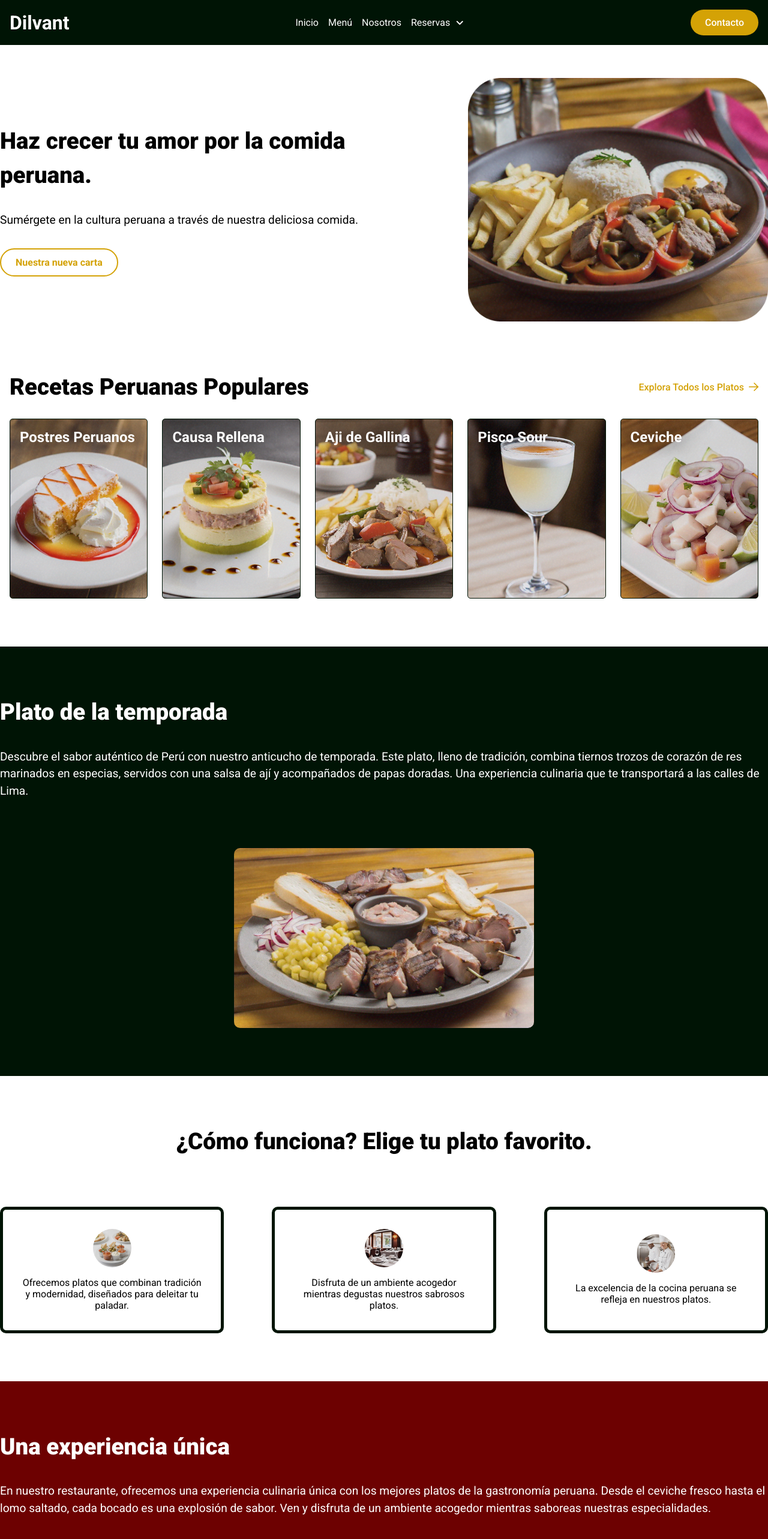
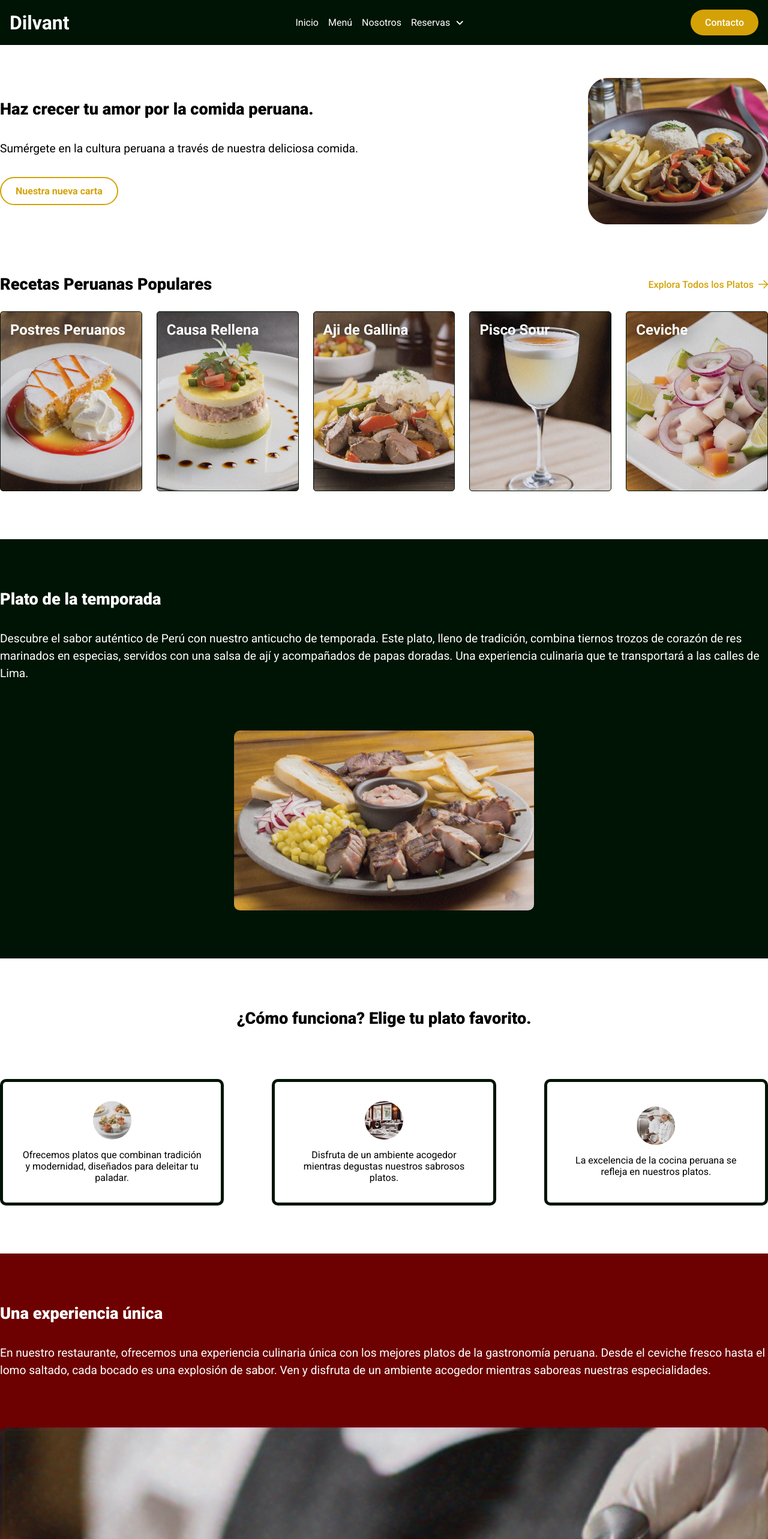
Before and after one commit to jhonatan0912/dilvant, an Angular app: page / in a window 1280 px wide. Shown: the top 2566 px of the page at 60% size. Built offline with nearby package versions, Linux system fonts and the light colour scheme.

Commit message:
Improve padding and use CSS variables for padding values in footer, experience, favorite dish, hero, and popular recipes components

```diff
--- a/src/app/components/structural/footer/footer.component.scss
+++ b/src/app/components/structural/footer/footer.component.scss
@@ -10,7 +10,8 @@
   display: flex;
   flex-direction: column;
   gap: 16px;
-  padding: 16px;
+  padding-block: 16px;
+  padding-inline: var(--section-padding-inline);
   border-bottom: 1px solid #334155;
 
   &-title {
@@ -18,7 +19,6 @@
   }
 
   @media (min-width:700px) {
-    padding-inline: 0;
     flex-direction: row;
     justify-content: space-between;
   }
--- a/src/app/components/ui/section-text/section-text.component.scss
+++ b/src/app/components/ui/section-text/section-text.component.scss
@@ -1,6 +1,9 @@
 .section-text {
   font-weight: 400;
-  line-height: 1.5;
+
+  @media (min-width: 1024px) {
+    line-height: 1.5;
+  }
 
   &.sm {
     font-size: 1rem;
@@ -14,7 +17,7 @@
     font-size: 1.4rem;
 
     @media (min-width: 700px) {
-      font-size: 1.6rem;
+      font-size: 1.5rem;
     }
   }
 
@@ -23,8 +26,7 @@
     font-weight: 800;
 
     @media (min-width: 700px) {
-      font-size: 2.4rem;
-
+      font-size: 1.7rem;
     }
 
   }
--- a/src/app/pages/home/experience/experience.component.html
+++ b/src/app/pages/home/experience/experience.component.html
@@ -10,9 +10,9 @@
     </app-section-text>
   </div>
 
-  <!-- <img
+  <img
     class="experience-section-image"
     src="/assets/culinary-experience.png"
     alt="Culinary Experience"
-  /> -->
+  />
 </div>
--- a/src/app/pages/home/experience/experience.component.scss
+++ b/src/app/pages/home/experience/experience.component.scss
@@ -11,8 +11,8 @@
   display: flex;
   flex-direction: column;
   align-items: center;
-  gap: 80px;
-  padding-inline: 16px;
+  padding-inline: var(--section-padding-inline);
+  gap: 24px;
 
   &-info {
     display: flex;
@@ -22,13 +22,12 @@
 
   &-image {
     width: 100%;
-    height: 100%;
-    height: 500px;
+    height: auto;
     object-fit: cover;
     border-radius: 10px;
   }
 
   @media (min-width:700px) {
-    padding-inline: 0;
+    gap: 80px;
   }
 }
--- a/src/app/pages/home/favorite-dish/favorite-dish.component.scss
+++ b/src/app/pages/home/favorite-dish/favorite-dish.component.scss
@@ -14,10 +14,9 @@
   display: grid;
   grid-template-columns: repeat(auto-fill, minmax(280px, 1fr));
   gap: 16px;
-  padding-inline: 16px;
+  padding-inline: var(--section-padding-inline);
 
   @media (min-width:700px) {
-    padding-inline: 0;
     gap: 80px;
   }
 }
--- a/src/app/pages/home/hero/hero.component.scss
+++ b/src/app/pages/home/hero/hero.component.scss
@@ -10,7 +10,7 @@
   flex-direction: column;
   max-width: var(--max-width);
   margin-inline: auto;
-  padding-inline: 16px;
+  padding-inline: var(--section-padding-inline);
   gap: 16px;
 
   &-info {
@@ -28,6 +28,10 @@
     }
 
     @media (min-width:700px) {
+      gap: 16px;
+    }
+
+    @media (min-width:1024px) {
       gap: 32px;
       max-width: 600px;
     }
@@ -36,15 +40,22 @@
   &-image {
     width: 100%;
     height: auto;
-    max-width: 500px;
     z-index: 2;
+    max-width: 300px;
+
+    @media (width:700px) {
+      max-width: 500px;
+    }
   }
 
   @media (min-width:700px) {
     flex-direction: row;
     align-items: center;
+    justify-content: space-between;
+    gap: 24px;
+  }
+
+  @media (min-width:1024px) {
     gap: 80px;
-    padding-inline: 0;
-    justify-content: space-between;
   }
 }
--- a/src/app/pages/home/popular-recipes/popular-recipes.component.scss
+++ b/src/app/pages/home/popular-recipes/popular-recipes.component.scss
@@ -3,7 +3,7 @@
   max-width: var(--max-width);
   margin-inline: auto;
   padding-block: var(--section-padding-block);
-  padding-inline: 16px;
+  padding-inline: var(--section-padding-inline);
 }
 
 .header-section {
@@ -21,7 +21,7 @@
 
 .recipes-grid {
   display: grid;
-  grid-template-columns: repeat(auto-fill, minmax(230px, 1fr));
+  grid-template-columns: repeat(auto-fill, minmax(200px, 1fr));
   grid-auto-rows: 300px;
   gap: 24px;
   margin-top: 24px;
--- a/src/app/pages/home/reservation/reservation.component.html
+++ b/src/app/pages/home/reservation/reservation.component.html
@@ -1,9 +1,9 @@
 <section class="reservation-section">
-  <!-- <img
+  <img
     class="reservation-section-image"
     src="/assets/reservation.png"
     alt="Reservation"
-  /> -->
+  />
 
   <div class="reservation-section-info">
     <app-section-text size="lg">Reserva hoy mismo.</app-section-text>
--- a/src/app/pages/home/reservation/reservation.component.scss
+++ b/src/app/pages/home/reservation/reservation.component.scss
@@ -1,27 +1,40 @@
 :host {
   display: block;
-  padding-block: 160px;
+  padding-block: 80px;
+
+  @media (min-width:700px) {
+    padding-block: 160px;
+  }
 }
 
 .reservation-section {
-  max-width: 70%;
   margin-inline: auto;
   display: flex;
+  flex-direction: column;
   align-items: center;
-  gap: 80px;
+  padding-inline: var(--section-padding-inline);
+  gap: 24px;
 
   &-info {
     max-width: 460px;
     display: flex;
     flex-direction: column;
-    gap: 32px;
+    gap: 16px;
+
+    @media (min-width:700px) {
+      gap: 32px;
+    }
   }
 
   &-image {
     width: 100%;
-    height: 100%;
-    width: 400px;
+    height: auto;
     object-fit: cover;
     border-radius: 10px;
   }
+
+  @media (min-width:700px) {
+    max-width: 70%;
+    gap: 80px;
+  }
 }
--- a/src/app/pages/home/seasonal-dish/seasonal-dish.component.scss
+++ b/src/app/pages/home/seasonal-dish/seasonal-dish.component.scss
@@ -12,7 +12,7 @@
   flex-direction: column;
   align-items: center;
   gap: 80px;
-  padding-inline: 16px;
+  padding-inline: var(--section-padding-inline);
 
   &-info {
     display: flex;
@@ -27,8 +27,4 @@
     object-fit: cover;
     border-radius: 10px;
   }
-
-  @media (min-width:700px) {
-    padding-inline: 0;
-  }
 }
--- a/src/styles.scss
+++ b/src/styles.scss
@@ -9,8 +9,18 @@
   --bg-red: #6D0101;
   --button-hovered: #001405;
   --max-width: 1280px;
-  --section-padding-block: 80px;
+  --section-padding-inline: 16px;
+  --section-padding-block: 40px;
   --header-height: 70px;
+
+  @media (min-width: 700px) {
+    --section-padding-inline: 24px;
+    --section-padding-block: 80px;
+  }
+
+  @media (min-width:1280px) {
+    --section-padding-inline: 0;
+  }
 }
 
 * {
```
